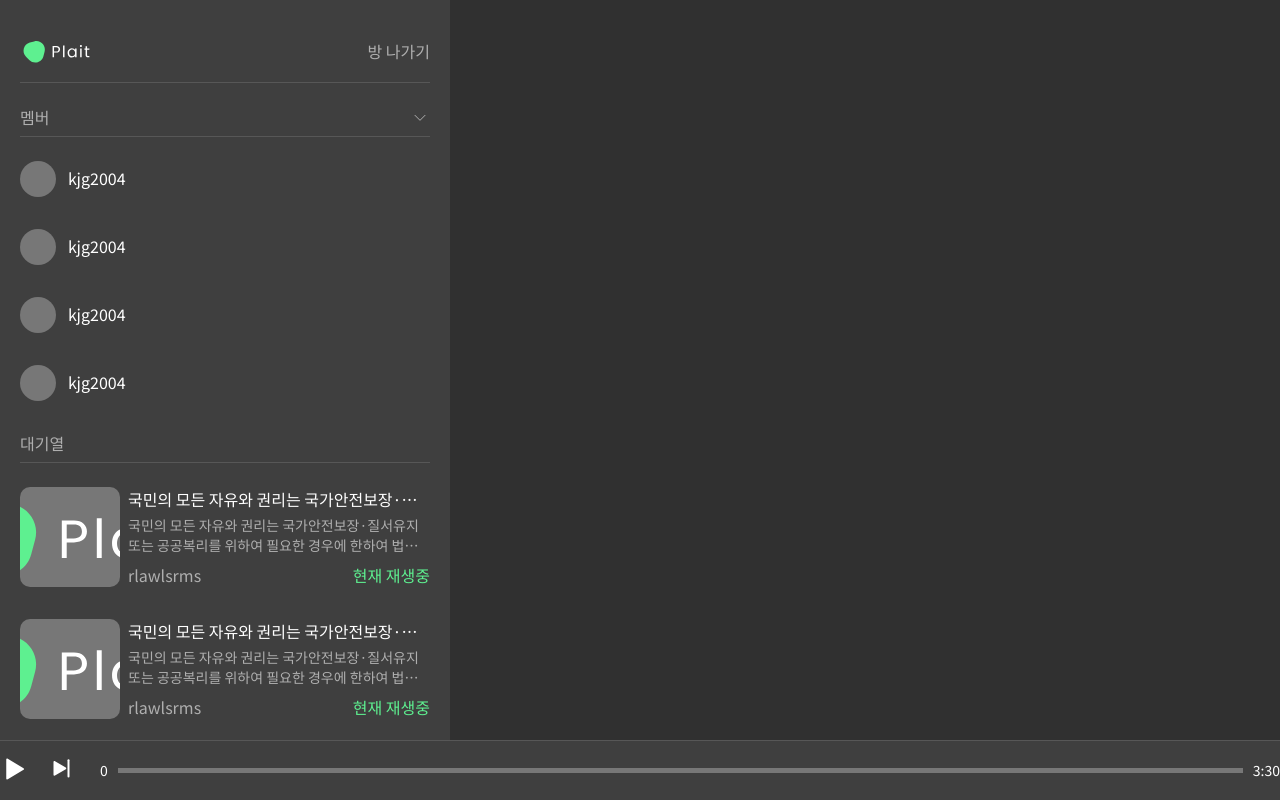
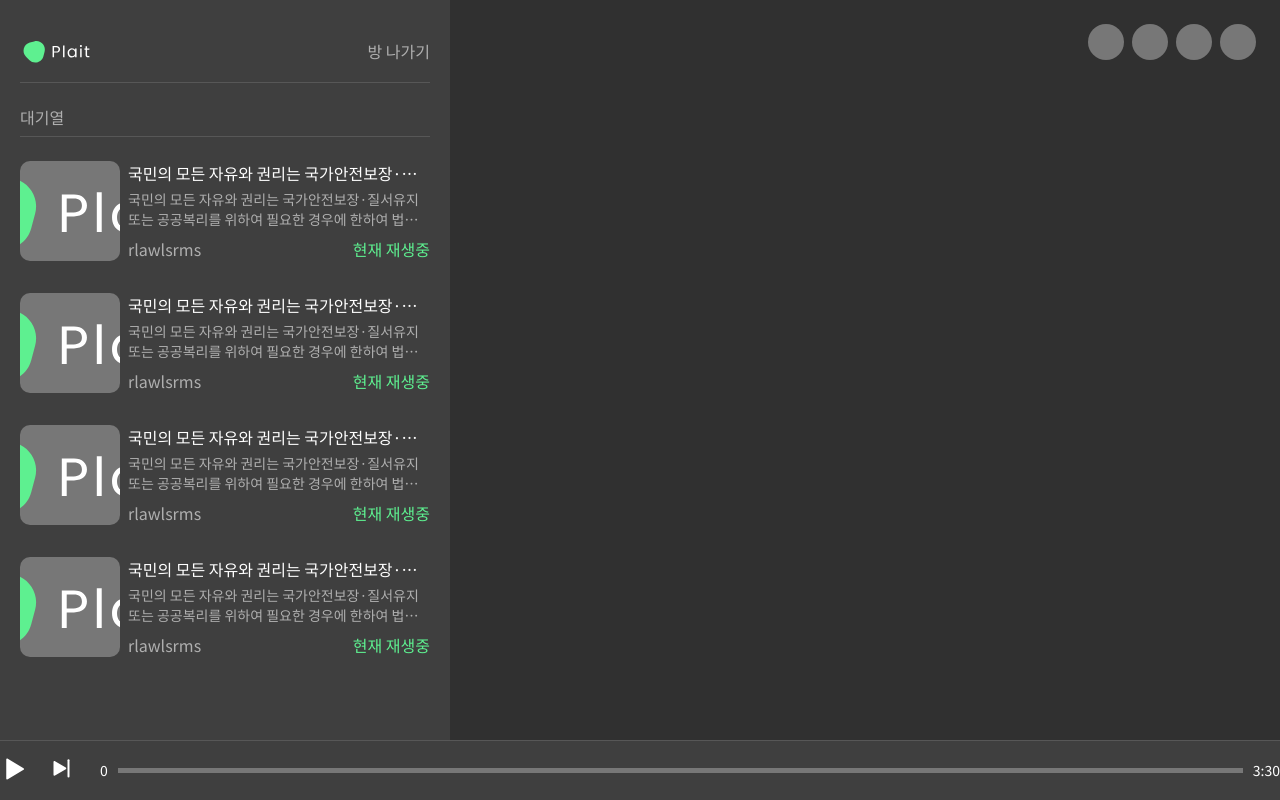
Before and after one commit to KJG04/Plait-Front-End, a Next.js app: page /404 in a window 1280 px wide. Built offline with nearby package versions, Linux system fonts and the light colour scheme.

Commit message:
🔌 (#4) - remove member section and add overlay member

```diff
--- a/src/components/Aside/index.tsx
+++ b/src/components/Aside/index.tsx
@@ -1,9 +1,7 @@
 import * as S from "./styles";
 import Logo from "../../assets/Logo.svg";
 import Image from "next/image";
-import Member from "../Member";
 import QueueContent from "../QueueContent";
-import { ChevronDownIcon } from "../../assets/icons";
 
 const Aside = () => {
   return (
@@ -13,17 +11,6 @@ const Aside = () => {
         <S.Leave>방 나가기</S.Leave>
       </S.Header>
       <S.Line />
-      <div>
-        <S.MemberHeader>
-          <span>멤버</span>
-          <Image src={ChevronDownIcon} alt="Chevron Down" />
-        </S.MemberHeader>
-        <S.Line />
-      </div>
-      <Member />
-      <Member />
-      <Member />
-      <Member />
       <div>
         <S.MemberHeader>
           <span>대기열</span>
--- a/src/components/Aside/styles.ts
+++ b/src/components/Aside/styles.ts
@@ -36,24 +36,17 @@ export const Leave = styled.button`
   }
 `;
 
-export const MemberHeader = styled.button`
+export const MemberHeader = styled.div`
   padding: 8px 10px;
   border-radius: 10px;
   border: none;
   margin: none;
   display: flex;
   justify-content: space-between;
-  transition: background-color 0.15s ease-in-out, color 0.15s ease-in-out;
   background-color: transparent;
   color: ${({ theme }) => theme.colors.grayscale.darkWhite};
   align-items: center;
   width: 100%;
-
-  &:hover,
-  &:focus-visible {
-    background-color: ${({ theme }) => theme.colors.grayscale.gray};
-    color: ${({ theme }) => theme.colors.grayscale.white};
-  }
 `;
 
 export const ListContainer = styled.div`
--- a/src/components/BottomBar/styles.ts
+++ b/src/components/BottomBar/styles.ts
@@ -33,7 +33,8 @@ export const Button = styled.button`
     transform 0.5s cubic-bezier(0.075, 0.82, 0.165, 1);
   will-change: opacity, transform;
 
-  &:hover {
+  &:hover,
+  &:focus {
     opacity: 0.5;
   }
 
--- a/src/components/Member/index.tsx
+++ /dev/null
@@ -1,12 +0,0 @@
-import * as S from "./styles";
-
-const Member = () => {
-  return (
-    <S.Contianer>
-      <S.Profile />
-      <span>kjg2004</span>
-    </S.Contianer>
-  );
-};
-
-export default Member;
--- a/src/components/Member/styles.ts
+++ /dev/null
@@ -1,26 +0,0 @@
-import styled from "@emotion/styled";
-
-export const Contianer = styled.button`
-  padding: 8px 10px;
-  border-radius: 10px;
-  border: none;
-  margin: none;
-  display: flex;
-  transition: background-color 0.15s ease-in-out;
-  background-color: transparent;
-  color: ${({ theme }) => theme.colors.grayscale.white};
-  column-gap: 12px;
-  align-items: center;
-
-  &:hover,
-  &:focus-visible {
-    background-color: ${({ theme }) => theme.colors.grayscale.gray};
-  }
-`;
-
-export const Profile = styled.div`
-  border-radius: 50%;
-  width: 36px;
-  height: 36px;
-  background-color: ${({ theme }) => theme.colors.grayscale.lightGray};
-`;
--- /dev/null
+++ b/src/components/Members/index.tsx
@@ -0,0 +1,15 @@
+import * as S from "./styles";
+
+const Members = () => {
+  return (
+    <S.Container>
+      {Array(4)
+        .fill(0)
+        .map((_, index) => (
+          <S.Profile key={index} />
+        ))}
+    </S.Container>
+  );
+};
+
+export default Members;
--- /dev/null
+++ b/src/components/Members/styles.ts
@@ -0,0 +1,20 @@
+import styled from "@emotion/styled";
+
+export const Container = styled.div`
+  position: fixed;
+  padding: 24px;
+  top: 0px;
+  right: 0px;
+  width: 250px;
+  display: flex;
+  flex-wrap: wrap;
+  justify-content: right;
+  gap: 8px;
+`;
+
+export const Profile = styled.div`
+  width: 36px;
+  height: 36px;
+  background-color: ${({ theme }) => theme.colors.grayscale.lightGray};
+  border-radius: 50%;
+`;
--- a/src/containers/Room/index.tsx
+++ b/src/containers/Room/index.tsx
@@ -1,6 +1,7 @@
 import { NextPage } from "next";
 import Aside from "../../components/Aside";
 import BottomBar from "../../components/BottomBar";
+import Members from "../../components/Members";
 import * as S from "./styles";
 
 const RoomContainer: NextPage = () => {
@@ -10,6 +11,7 @@ const RoomContainer: NextPage = () => {
         <Aside />
       </S.TopContainer>
       <BottomBar />
+      <Members />
     </S.Container>
   );
 };
```
